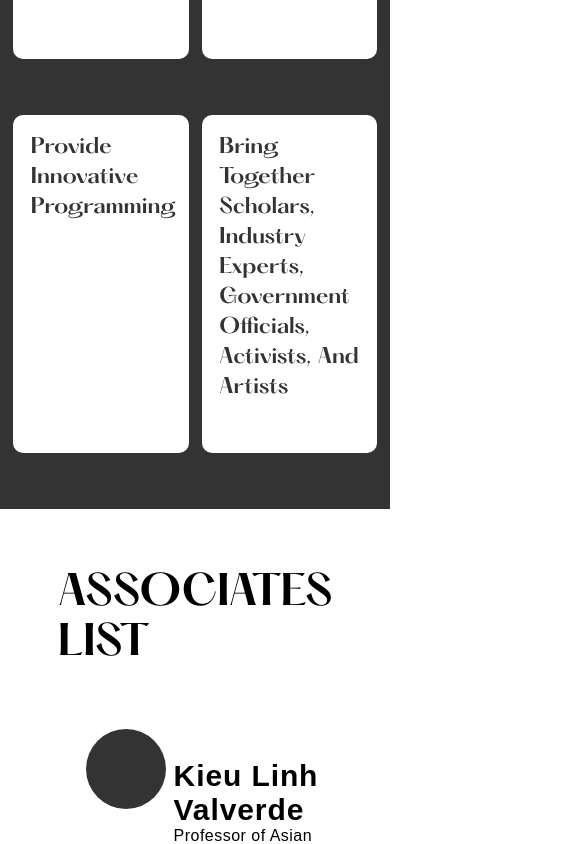
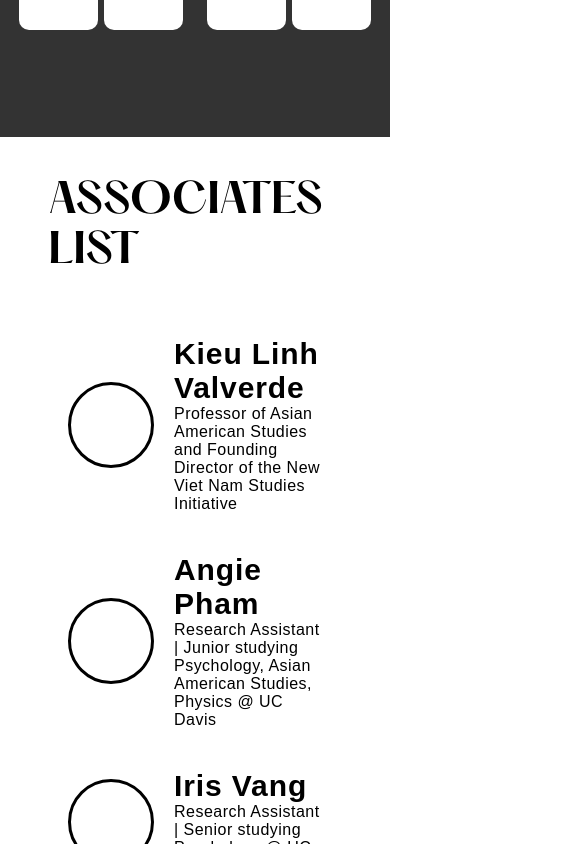
Before and after one commit to include-davis/nvsi, a Next.js app: page / in a window 390 px wide. Shown: the part 860-1704 px from the top of the page, 579 px wide, since content can reach past the window. Built offline with nearby package versions, Linux system fonts and the light colour scheme.

Commit message:
Responsive Associates Lists (add profile pic wip)

```diff
--- a/pages/index.js
+++ b/pages/index.js
@@ -8,6 +8,18 @@ import PillarCard from '../components/about/pillarCard'
 import AssociateProfile from '../components/about/associateProfile'
 import PopupInfo from '../components/about/popupWindow'
 
+
+import placepic from '../public/images/about/placeholder.png'
+
+const MyImage = (props) => {
+  return(
+    <Image
+      src={placepic}
+      className = {AssociateProfile.pfpIcon}
+      layout="responsive"
+    />
+  )
+}
 
 const PopUp = (setPopUp, { Name, PicPath, colorHexCode, Email, Info }) => {
   return (
@@ -68,14 +80,14 @@ export default function Home () {
       <div className={styles.associatesListTitle}>ASSOCIATES LIST</div>
 
         <div className={styles.associatesListSectionContainer}>
-              <div onClick={() => setPopUp(true)}>
-                <AssociateProfile associateName={'Kieu Linh Valverde'} description={'Professor of Asian American Studies and Founding Director of the New Viet Nam Studies Initiative'} iconPicPath={'/'}></AssociateProfile>
+              <div className={styles.associatesclick} onClick={() => setPopUp(true)}>
+                <AssociateProfile associateName={'Kieu Linh Valverde'} description={'Professor of Asian American Studies and Founding Director of the New Viet Nam Studies Initiative'} iconPicPath={placepic}></AssociateProfile>
                 {isPopUp && PopUp(setPopUp, person1Data)}
               </div>
               <AssociateProfile associateName={'Angie Pham'} description={'Research Assistant | Junior studying Psychology, Asian American Studies, Physics @ UC Davis'} iconPicPath={'/'}></AssociateProfile>
+              <AssociateProfile associateName={'Iris Vang'} description={'Research Assistant | Senior studying Psychology @ UC Davis'} iconPicPath={'/'}></AssociateProfile>
               <AssociateProfile associateName={'Lorem ipsum'} description={'Lorem ipsum dolor sit amet, consectetur adipiscing elit. Dolor odio nunc commodo quam metus.'} iconPicPath={'/'}></AssociateProfile>
               <AssociateProfile associateName={'Lorem ipsum'} description={'Lorem ipsum dolor sit amet, consectetur adipiscing elit. Dolor odio nunc commodo quam metus.'} iconPicPath={'/'}></AssociateProfile>
-              <AssociateProfile associateName={'Iris Vang'} description={'Research Assistant | Senior studying Psychology @ UC Davis'} iconPicPath={'/'}></AssociateProfile>
               <AssociateProfile associateName={'Lorem ipsum'} description={'Lorem ipsum dolor sit amet, consectetur adipiscing elit. Dolor odio nunc commodo quam metus.'} iconPicPath={'/'}></AssociateProfile>
               <AssociateProfile associateName={'Lorem ipsum'} description={'Lorem ipsum dolor sit amet, consectetur adipiscing elit. Dolor odio nunc commodo quam metus.'} iconPicPath={'/'}></AssociateProfile>
               <AssociateProfile associateName={'Lorem ipsum'} description={'Lorem ipsum dolor sit amet, consectetur adipiscing elit. Dolor odio nunc commodo quam metus.'} iconPicPath={'/'}></AssociateProfile>
--- a/styles/aboutPage.module.css
+++ b/styles/aboutPage.module.css
@@ -103,10 +103,33 @@
     flex-direction: column;
     justify-content: center;
     align-items: center;
-    padding: 5% 15% 5% 15%;
     margin: 0em 3em 0em 3em;
 }
 
+.associatesListTitle {
+    font-family: "Hatton";
+    margin: 1em 0em 1em 0em ;
+    font-size: 5vh;
+}
+
+.associatesListSectionContainer {
+    display: flex;
+    flex-direction: row;
+    align-items: center;
+    flex-wrap: wrap;
+    justify-content: flex-start;
+    margin: 0em 5em 0em 5em;
+    column-gap: 5em;
+}
+
+.associatesclick{
+    padding:0em;
+    margin:0em;
+    display: contents;
+}
+
+.associatesclick
+/*
 .donateRectangle {
     display: flex;
     position: relative;
@@ -133,7 +156,7 @@
 
 .Where {
     position: relative;
-}
+} */
 
 /* Do later .Donate-Button {
 
@@ -147,21 +170,6 @@
     flex-wrap: wrap;
     max-width: 500px;
 } */
-
-.associatesListTitle {
-    font-family: "Hatton";
-    margin: 1em;
-    font-size: 5vh;
-}
-
-.associatesListSectionContainer {
-    display: flex;
-    flex-direction: row;
-    align-items: center;
-    flex-wrap: wrap;
-    justify-content: flex-start;
-
-}
 
 /* Contant Footer */
 
@@ -184,7 +192,7 @@
 
 
 /* tablet size and after */
-@media screen and (min-width: 750px) {
+/* @media screen and (min-width: 750px) {
     .associatesListSectionContainer{
         flex-direction: row;
     }
@@ -192,7 +200,7 @@
         padding: 0em 0em 0em 0em;
         margin: 0em 0em 0em 0em;
     }
-}
+} */
 
 
 /* Mobile view */
@@ -218,9 +226,19 @@
         height: 40%;
     }
 
+}
+
+
+@media screen and (max-width: 768px){
+    .associatesListSectionContainer{
+        margin: 0em;
+        width:100%
+    }
+
     .associatesListTitle{
         font-size: 40px;
     }
+
 }
 
 /*  Small Mobile */
--- a/styles/associateProfile.module.css
+++ b/styles/associateProfile.module.css
@@ -7,26 +7,25 @@
     align-content: center;
     align-items: center;
     cursor: pointer;
-    width: 100%;
+    max-width: 40%;
     margin:20px;
 }
 
 .associateTextGroup {
-    width: 60%;
     display: flex;
     flex-direction: column;
-    height: 5vw;
     justify-content: space-around;
 }
 
 .pfpIcon {
-    margin-right: 2vw;
+    margin-right: 20px;
     min-height: 80px;
     min-width: 80px;
     max-width: 100px;
     max-height: 100px;
     border-radius: 50%;
-    background-color: #333;
+    border: solid black;
+
 }
 
 /* .profileColumn1 {
@@ -73,9 +72,16 @@
     color: #000000;
 }
 
+@media screen and (max-width:1200px){
+    .profileContainer{
+        width: 100%;
+        max-width: none;
+    }
+
+}
 
 /* mobile view */
-@media screen and (max-width:1350px){
+@media screen and (max-width:768px){
     .associateName{
         font-size: 30px;
     }
@@ -84,4 +90,8 @@
         font-size: 16px;
     }
 
+    .profileContainer{
+        min-width: 40%;
+    }
+
 }
```
